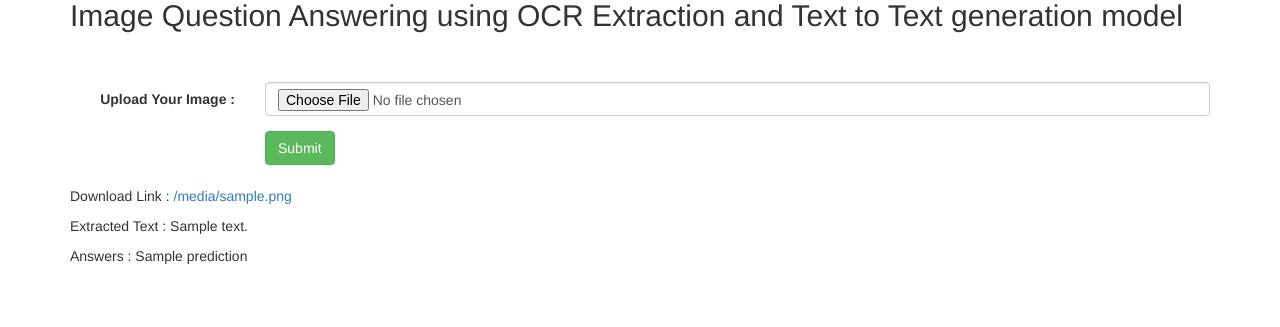
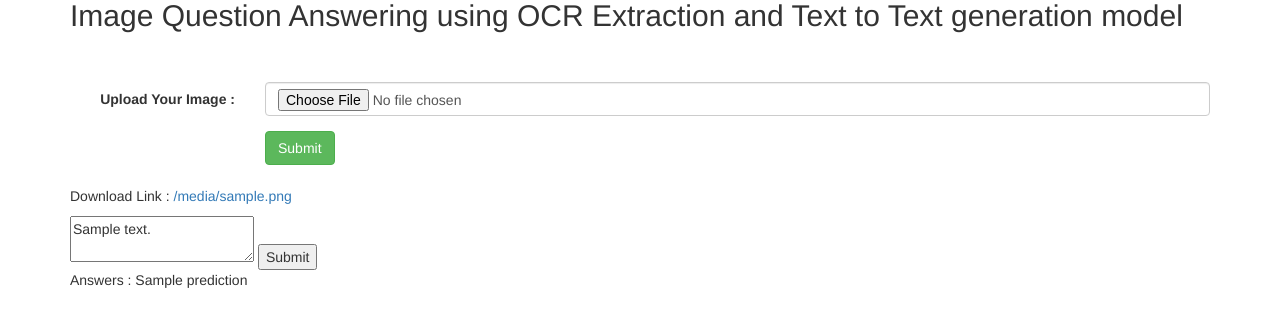
Before and after one commit to naidu970/image-question-answering, a Flask app: template hello-app/templates/index.html in a window 1280 px wide. Shown: the part 187-514 px from the top of the page. Run offline with Flask 2, Linux system fonts and the light colour scheme; the template is opened without the code that fills it: most values are stand-ins (such as "Sample title", 1, 10 or a date in 2020); some libraries are stand-ins or nearby versions.

Commit message:
text output formatting 5

```diff
--- a/hello-app/templates/index.html
+++ b/hello-app/templates/index.html
@@ -37,7 +37,16 @@
 	<p> Answers : <i> {{prediction}} </i></p> -->
     <span style="font-size: 20; margin: 21px 0; display: block;">
       <p> Download Link : <a href="{{uploaded_image_url}}">{{uploaded_image_url}}</a> </p>
-      <p> Extracted Text  : {{extracted_text}} </p>
+      <!-- <p> Extracted Text  : {{extracted_text}} </p> -->
+
+
+      <form action="/process_edit" method="post">
+        <input type="hidden" name="uploaded_image_url" value="{{ uploaded_image_url }}">
+        <textarea name="edited_text">{{ extracted_text }}</textarea>
+        <button type="submit">Submit</button>
+    </form>
+
+
       <p> Answers : {{prediction}} </p>
       </span>
 
```
